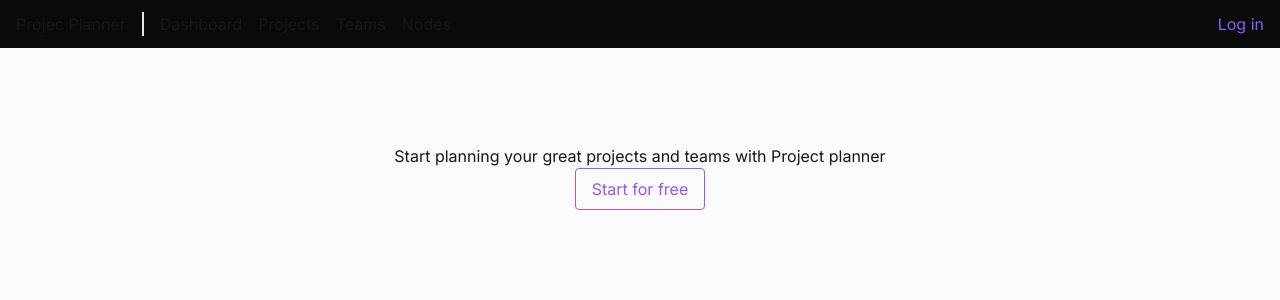
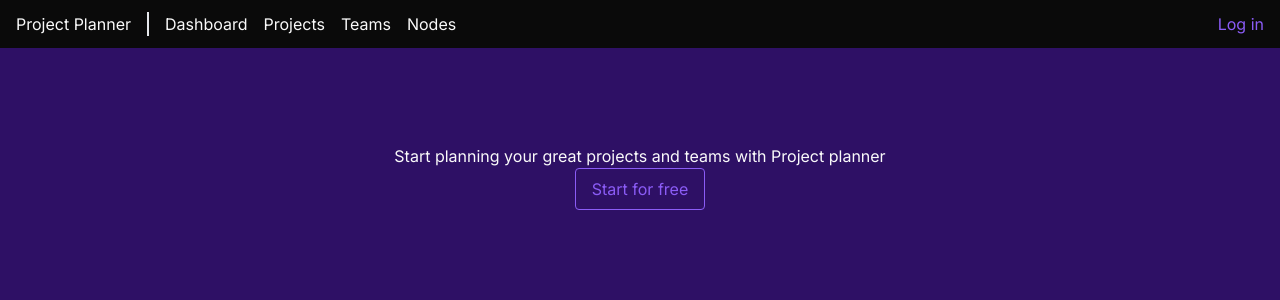
Before and after one commit to galeja00/ProjectPlanner, a Next.js app: page / in a window 1280 px wide. Shown: the top 300 px of the page. Built offline with nearby package versions, Linux system fonts and the light colour scheme.

Commit message:
prozatimní odstranění světlého tématu a oprava dalších chyb

```diff
--- a/src/app/components/menu.tsx
+++ b/src/app/components/menu.tsx
@@ -5,7 +5,7 @@ export default function Menu() {
     return (
         <header className='flex flex-row items-center sticky gap-4 h-12 bg-neutral-950'>
             <div className='pl-4 pr-4 border-r-2'>
-                    <Link href="/" >Projec Planner</Link>
+                    <Link href="/" >Project Planner</Link>
             </div>
             <nav className='flex flex-row flex-1'>
                 <ul className='flex flex-row flex-1 gap-4'>
--- a/src/app/globals.css
+++ b/src/app/globals.css
@@ -15,9 +15,12 @@
 }
 
 :root {
-  --foreground-rgb: #171717;
+  /*--foreground-rgb: #171717;
   --background-start-rgb: #fafafa;
-  --background-end-rgb: #fafafa;
+  --background-end-rgb: #fafafa;*/
+  --foreground-rgb: #fafafa;
+  --background-start-rgb: #2e1065;
+  --background-end-rgb: #2e1065/*#171717*/;
 }
 
 .main-color {
@@ -30,10 +33,6 @@
     --background-start-rgb: #2e1065;
     --background-end-rgb: #2e1065/*#171717*/;
   }
-
-  .main-color {
-
-  }
 }
 
 body {
```
